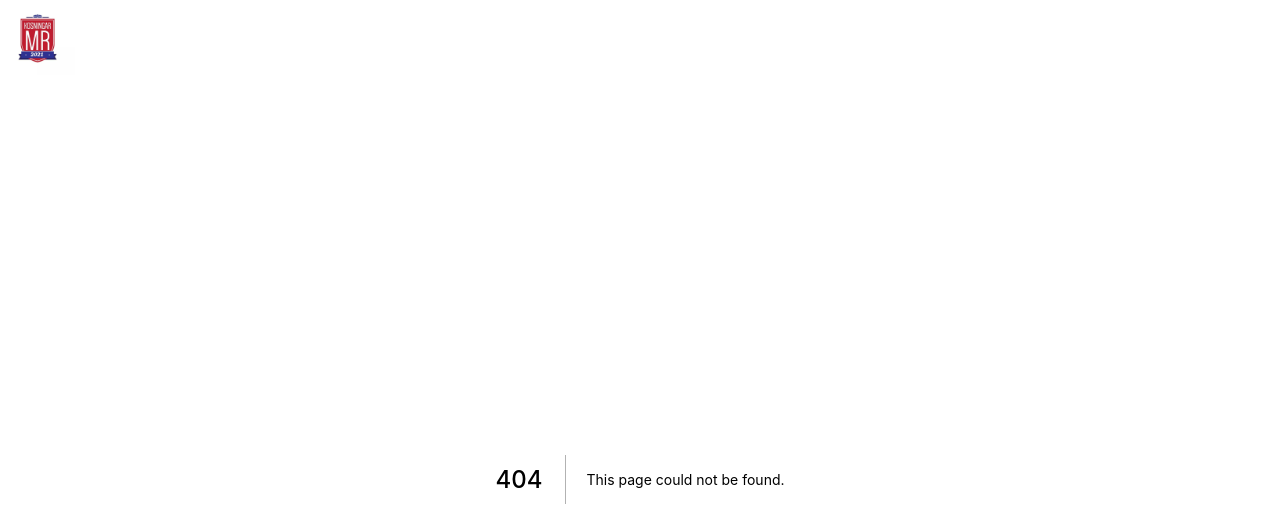
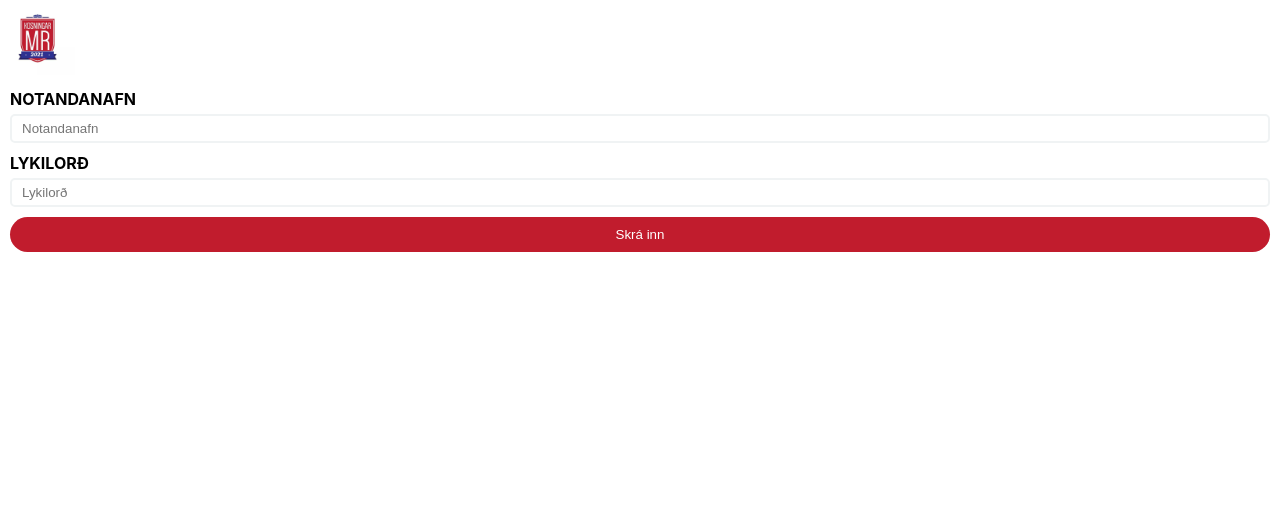
Before and after one commit to Strandor/Kosningakerfi, a Next.js app: page /admins in a window 1280 px wide. Before the commit this address had no page. Shown: the top 526 px of the page. Built offline with nearby package versions, Linux system fonts and the light colour scheme.

Commit message:
Small fixes

```diff
--- /dev/null
+++ b/src/pages/admins/index.tsx
@@ -0,0 +1,33 @@
+import { Formik } from "formik";
+import { GenericButton, InputText, MarginWrapper } from "../../components";
+
+const Admins = () => {
+  return (
+    <MarginWrapper>
+      <Formik
+        onSubmit={(values) => console.log(values)}
+        initialValues={{
+          username: "",
+          password: "",
+        }}
+        render={({ handleChange, handleSubmit }) => (
+          <>
+            <InputText
+              id="username"
+              text={"Notandanafn"}
+              onChange={handleChange}
+            />
+            <InputText
+              id="password"
+              text={"Lykilorð"}
+              onChange={handleChange}
+            />
+            <GenericButton onPress={handleSubmit}>Skrá inn</GenericButton>
+          </>
+        )}
+      />
+    </MarginWrapper>
+  );
+};
+
+export default Admins;
```
Also changed, not shown: src/models/candidacy/index.ts (+10 -4 lines), src/pages/applications/[id]/index.tsx (+14 -8 lines).
